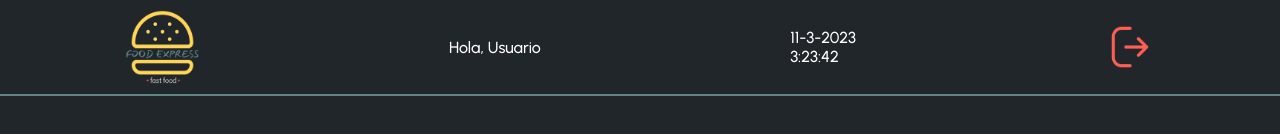
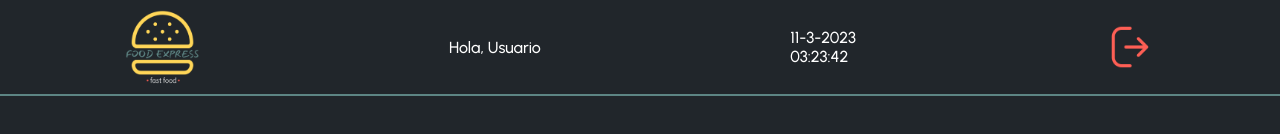
Before and after one commit to Laboratoria/DEV002-burger-queen, a React (Vite) app: page /attention in a window 1280 px wide. Shown: the top 134 px of the page. Built offline with nearby package versions, Linux system fonts and the light colour scheme; no server answers.

Commit message:
se sumo los 0 en caso de numeros individuales en el time

```diff
--- a/src/components/Time.jsx
+++ /dev/null
@@ -1,28 +0,0 @@
-import { useState, useEffect} from "react";
-
-function Time (){
-    const [ hora, sethora] = useState("")
-
-     useEffect(()=>{
-        const verHora = setInterval(() => {
-            const today = new Date();
-            const hourN = today.getHours();
-            const minutes = today.getMinutes();
-            const seconds = today.getSeconds();
-            const time = hourN + ":" + minutes + ":" + seconds;
-            sethora(time)
-          }, 1000);
-
-          console.log(verHora)
-
-        return(()=> {
-            clearInterval(verHora)
-        })
-     }, [])
-
-    return(
-       <p>{hora}</p>
-    )
-}
-
-export default Time
--- /dev/null
+++ b/src/components/header/Time.jsx
@@ -0,0 +1,37 @@
+import { useState, useEffect } from "react";
+
+function Time() {
+  const [timer, setTimer] = useState("");
+
+  useEffect(() => {
+    const updateTime = setInterval(() => {
+      const today = new Date();
+      let hour = today.getHours();
+      let minutes = today.getMinutes();
+      let seconds = today.getSeconds();
+
+      if (hour < 10) {
+        hour = "0" + hour;
+      }
+      if (minutes < 10) {
+        minutes = "0" + minutes;
+      }
+      if (seconds < 10) {
+        seconds = "0" + seconds;
+      }
+
+      const time = hour + ":" + minutes + ":" + seconds;
+      setTimer(time);
+    }, 1000);
+
+    //console.log(updateTime)
+
+    return () => {
+      clearInterval(updateTime);
+    };
+  }, []);
+
+  return <p>{timer}</p>;
+}
+
+export default Time;
```
Also changed, not shown: src/components/header/Header.jsx (+2 -23 lines).
